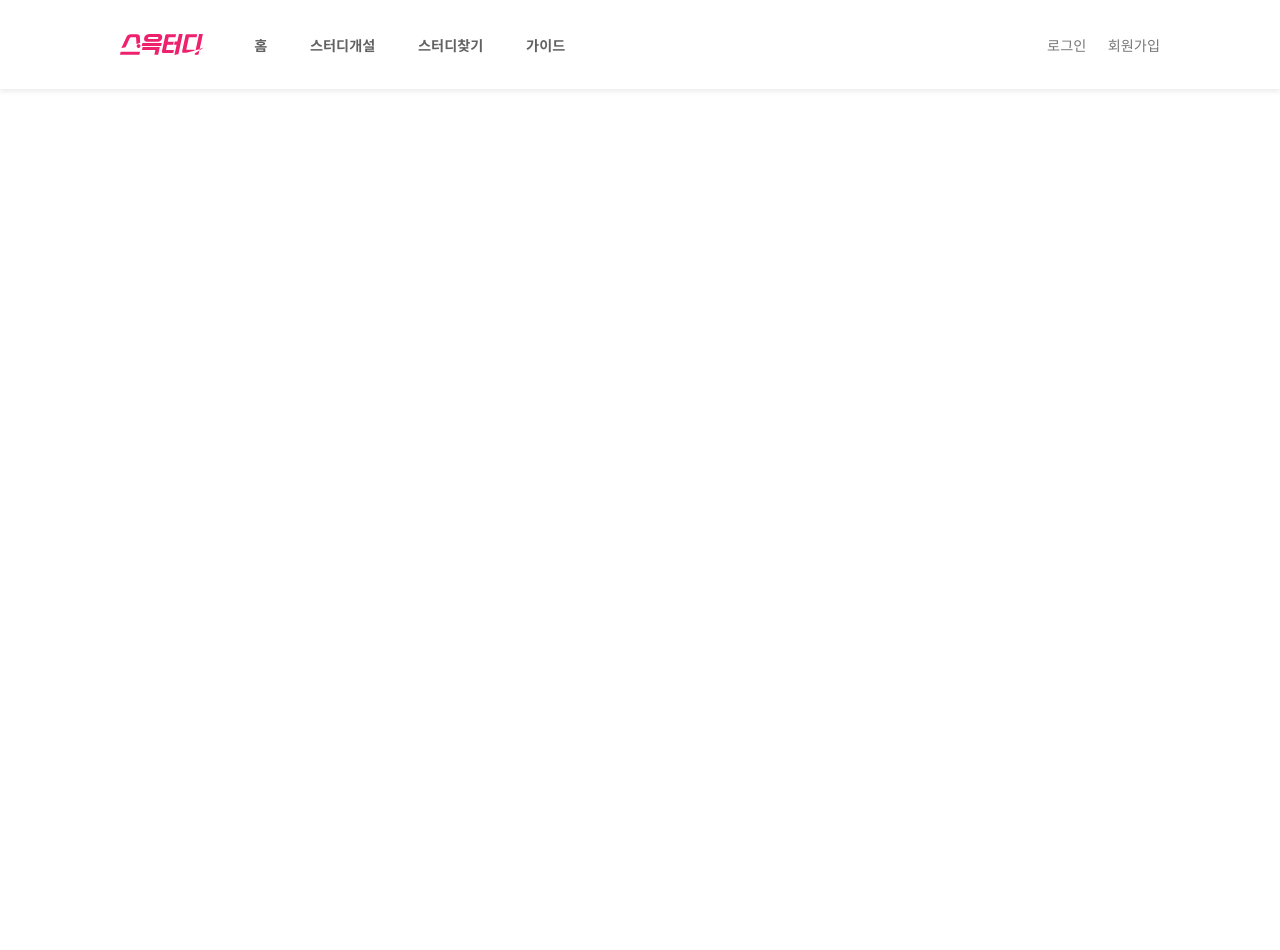
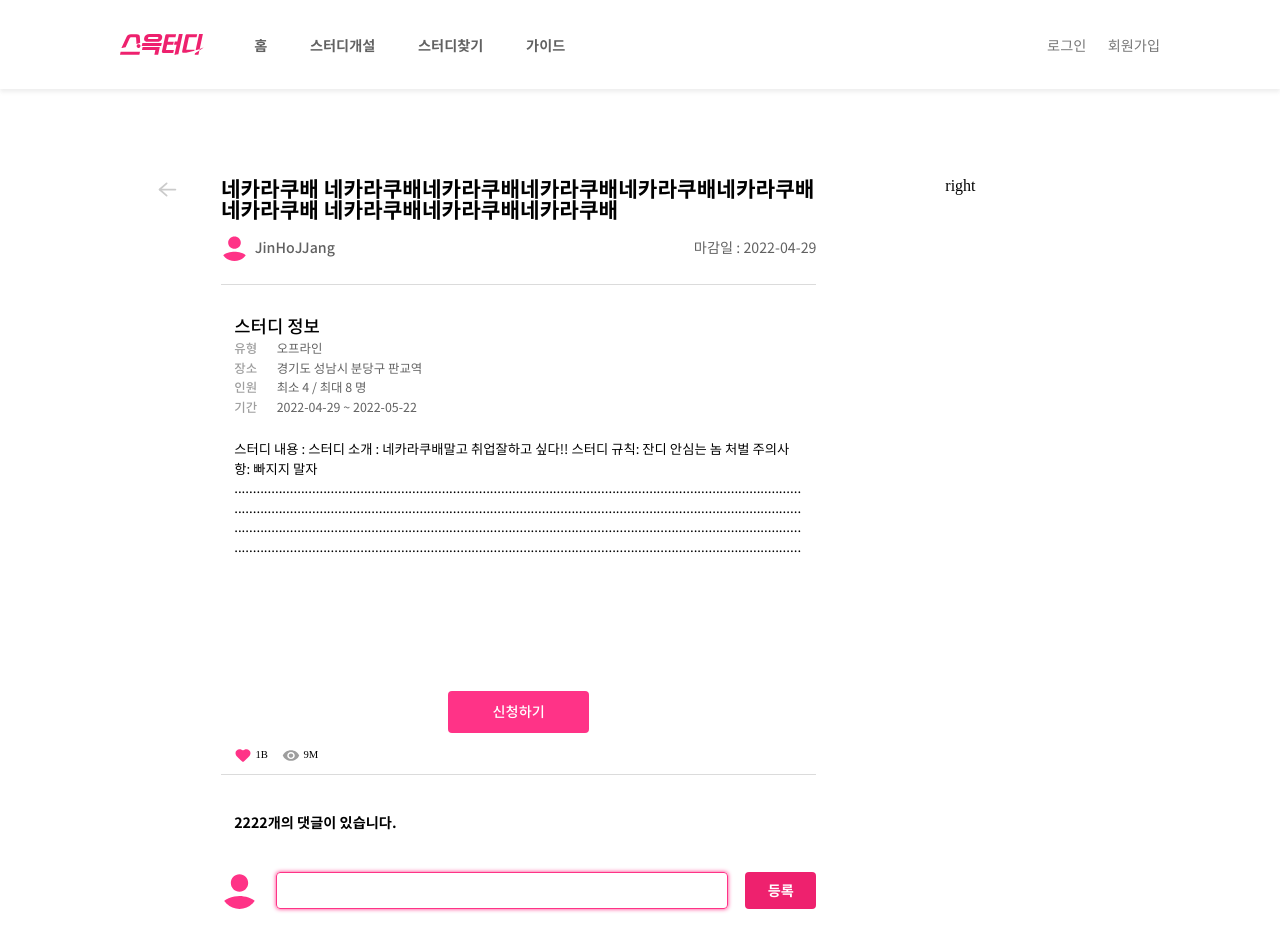
Before and after one commit to 5-TAYO/SSEUKTUDY, a React (Create React App) app in the folder frontend/: page /study/detail/1 in a window 1280 px wide. Shown: the top 950 px of the page. Before the commit the page ends 800 px from the top, so only its background shows below. Built offline with nearby package versions, Linux system fonts and the light colour scheme.

Commit message:
feat : 스터디 상세내용 #26

```diff
--- a/frontend/src/routers/Router.jsx
+++ b/frontend/src/routers/Router.jsx
@@ -5,6 +5,7 @@ import Login from "@screens/Login";
 import MyPage from "@screens/MyPage";
 import Main from "@screens/Main";
 import StudyList from "@screens/StudyList";
+import StudyDetail from "@screens/StudyDetail";
 import MainNavBar from "@components/common/MainNavBar";
 
 function Router() {
@@ -15,6 +16,7 @@ function Router() {
         <Route path="/" element={<Home />} />
         <Route path="/main" element={<Main />} />
         <Route path="/study/list" element={<StudyList />} />
+        <Route path="/study/detail/:id" element={<StudyDetail />} />
         <Route path="/login" element={<Login />} />
         <Route path="/mypage" element={<MyPage />} />
       </Routes>
--- /dev/null
+++ b/frontend/src/screens/StudyDetail.jsx
@@ -0,0 +1,120 @@
+import React, { useState, useEffect } from "react";
+import "./StudyDetail.scss";
+import LeftArrowIcon from "@images/Left-Arrow.svg";
+import UserDuumyIcon from "@images/Profile.svg";
+import getCounts from "@utils/getCounts";
+import ViewIcon from "@images/View.svg";
+import RedLikeIcon from "@images/Like_Red.svg";
+import { Link, useNavigate } from "react-router-dom";
+
+function StudyDetail() {
+  const [studyInfo, setStudyInfo] = useState();
+  useEffect(() => {
+    // 초기에 정보 받아오기
+    setStudyInfo({
+      studyType: "오프라인",
+      studyPlace: "경기도 성남시 분당구 판교역",
+      studyUserMin: 4,
+      studyUserMax: 8,
+      studyStartDate: "2022-04-29",
+      studyEndDate: "2022-05-22"
+    });
+  }, []);
+  const navi = useNavigate();
+  return (
+    <div id="study-detail" className="flex">
+      <aside>
+        <button type="button" onClick={() => navi(-1)}>
+          <img src={LeftArrowIcon} alt="뒤로가기" className="back-btn" />
+        </button>
+      </aside>
+      <article>
+        <header className="header">
+          <p className="title notoBold fs-24">
+            네카라쿠배
+            네카라쿠배네카라쿠배네카라쿠배네카라쿠배네카라쿠배네카라쿠배
+            네카라쿠배네카라쿠배네카라쿠배
+          </p>
+          <div className="info flex align-center">
+            <div className="user flex align-center">
+              <img src={UserDuumyIcon} alt="유저더미" className="user__img" />
+              <p className="user__name notoMid fs-16">JinHoJJang</p>
+            </div>
+            <p className="deadline notoReg fs-16">마감일 : 2022-04-29</p>
+          </div>
+        </header>
+        <main>
+          <p className="study-info-title notoMid fs-20">스터디 정보</p>
+          {studyInfo && (
+            <div className="study-info">
+              <div className="flex info-line">
+                <p className="info-line__title notoMid fs-14">유형</p>
+                <p className="info-line__data notoReg fs-14">
+                  {studyInfo.studyType}
+                </p>
+              </div>
+              <div className="flex info-line">
+                <p className="info-line__title notoMid fs-14">장소</p>
+                <p className="info-line__data notoReg fs-14">
+                  {studyInfo.studyPlace}
+                </p>
+              </div>
+              <div className="flex info-line">
+                <p className="info-line__title notoMid fs-14">인원</p>
+                <p className="info-line__data notoReg fs-14">
+                  최소 {studyInfo.studyUserMin} / 최대 {studyInfo.studyUserMax}{" "}
+                  명
+                </p>
+              </div>
+              <div className="flex info-line">
+                <p className="info-line__title notoMid fs-14">기간</p>
+                <p className="info-line__data notoReg fs-14">
+                  {studyInfo.studyStartDate} ~ {studyInfo.studyEndDate}
+                </p>
+              </div>
+            </div>
+          )}
+          <p className="study-detail notoReg fs-15">
+            스터디 내용 : 스터디 소개 : 네카라쿠배말고 취업잘하고 싶다!! 스터디
+            규칙: 잔디 안심는 놈 처벌 주의사항: 빠지지 말자
+            ....................................................................................................................................................................................................................................................................................................................................................................................................................................................................................................................................................................................................................................
+          </p>
+          <div className="flex justify-center">
+            <Link
+              className="regist-btn flex align-center justify-center notoMid fs-16"
+              to="/study/regist"
+            >
+              신청하기
+            </Link>
+          </div>
+          <div className="icon-container flex align-center fs-12">
+            <img className="icon" src={RedLikeIcon} alt="좋아요수" />
+            <div className="icon-cnt">{getCounts(1231231213)}</div>
+            <img className="icon" src={ViewIcon} alt="조회수" />
+            <div className="icon-cnt">{getCounts(9999999)}</div>
+          </div>
+        </main>
+        <footer>
+          <p className="title notoBold fs-16">2222개의 댓글이 있습니다.</p>
+          <div className="comment flex">
+            <img
+              src={UserDuumyIcon}
+              alt="유저더미"
+              className="comment__user-img"
+            />
+            <input type="text" className="comment__input" />
+            <button
+              type="button"
+              className="comment__regist-btn notoBold fs-16 "
+            >
+              등록
+            </button>
+          </div>
+        </footer>
+      </article>
+      <aside>right</aside>
+    </div>
+  );
+}
+
+export default StudyDetail;
--- /dev/null
+++ b/frontend/src/screens/StudyDetail.scss
@@ -0,0 +1,125 @@
+#study-detail {
+  padding-left: vw(170px);
+  padding-top: vw(100px);
+
+  .back-btn {
+    width: vw(24px);
+    height: vw(24px);
+  }
+
+  article {
+    margin: 0 vw(145px) vw(262px) vw(41px);
+
+    width: vw(670px);
+
+    .header {
+      .info {
+        margin-top: vw(16px);
+        padding-bottom: vw(25px);
+        justify-content: space-between;
+
+        border-bottom: 1px solid $GRAY_DB;
+
+        color: $GRAY_61;
+        .user {
+          &__img {
+            margin-right: vw(8px);
+
+            width: vw(30px);
+            height: vw(30px);
+          }
+        }
+      }
+    }
+
+    main {
+      padding: vw(37px) vw(15px) vw(11px) vw(15px);
+
+      border-bottom: 1px solid $GRAY_DB;
+
+      .study-info-title {
+        margin-bottom: vw(8px);
+      }
+      .study-info {
+        .info-line {
+          &__title {
+            margin-right: vw(22px);
+            color: $GRAY_9E;
+          }
+          &__data {
+            color: $GRAY_61;
+          }
+          & + .info-line {
+            margin-top: vw(8px);
+          }
+        }
+      }
+      .study-detail {
+        margin-top: vw(29px);
+        margin-bottom: vw(151px);
+
+        line-height: vw(22px);
+        word-wrap: break-word;
+      }
+      .regist-btn {
+        margin-bottom: vw(15px);
+
+        width: vw(159px);
+        height: vw(48px);
+
+        border-radius: 4px;
+
+        color: $WHITE;
+        background-color: $PINK_SUB;
+      }
+
+      .icon-container {
+        .icon {
+          margin-right: vw(4px);
+
+          width: vw(20px);
+          height: vw(20px);
+        }
+
+        .icon-cnt {
+          margin-right: vw(16px);
+        }
+      }
+    }
+    footer {
+      .title {
+        margin: vw(46px) 0 vw(47px) vw(15px);
+      }
+      .comment {
+        margin-bottom: vw(89px);
+        &__user-img {
+          margin-right: vw(20px);
+
+          width: vw(42px);
+          height: vw(42px);
+        }
+
+        &__input {
+          margin-right: vw(20px);
+
+          width: vw(508px);
+          height: vw(42px);
+
+          border: 1px solid $PINK_SUB;
+          border-radius: 4px;
+
+          box-shadow: 0px 0px 4px $PINK_SUB;
+        }
+
+        &__regist-btn {
+          width: vw(80px);
+          height: vw(42px);
+
+          border-radius: 4px;
+          color: $WHITE;
+          background-color: $PINK_MAIN;
+        }
+      }
+    }
+  }
+}
```
Also changed, not shown: frontend/src/assets/images/Left-Arrow.svg (added), frontend/src/assets/images/Profile.svg (added).
